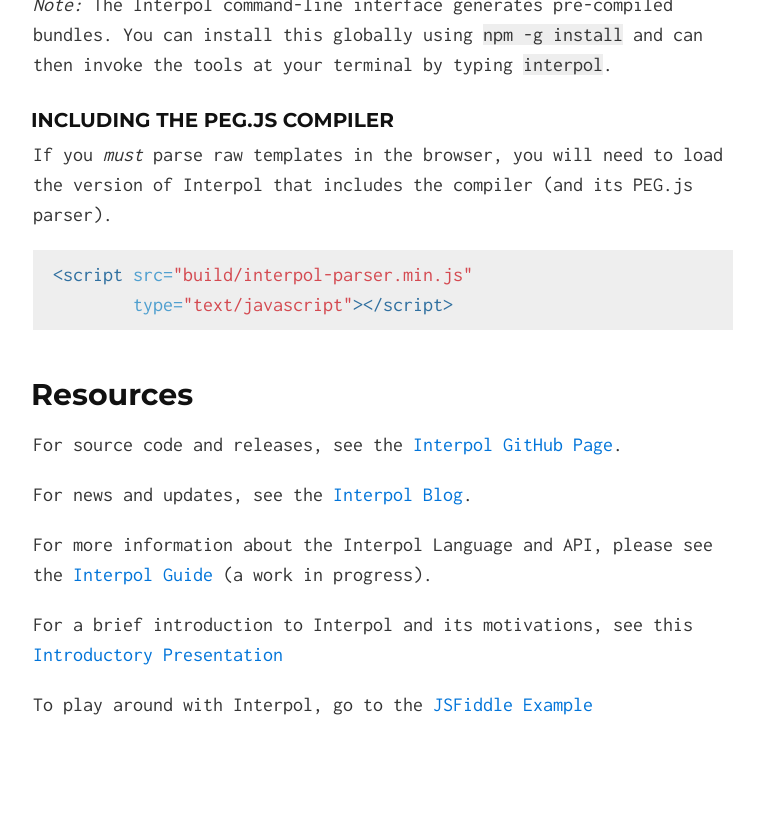
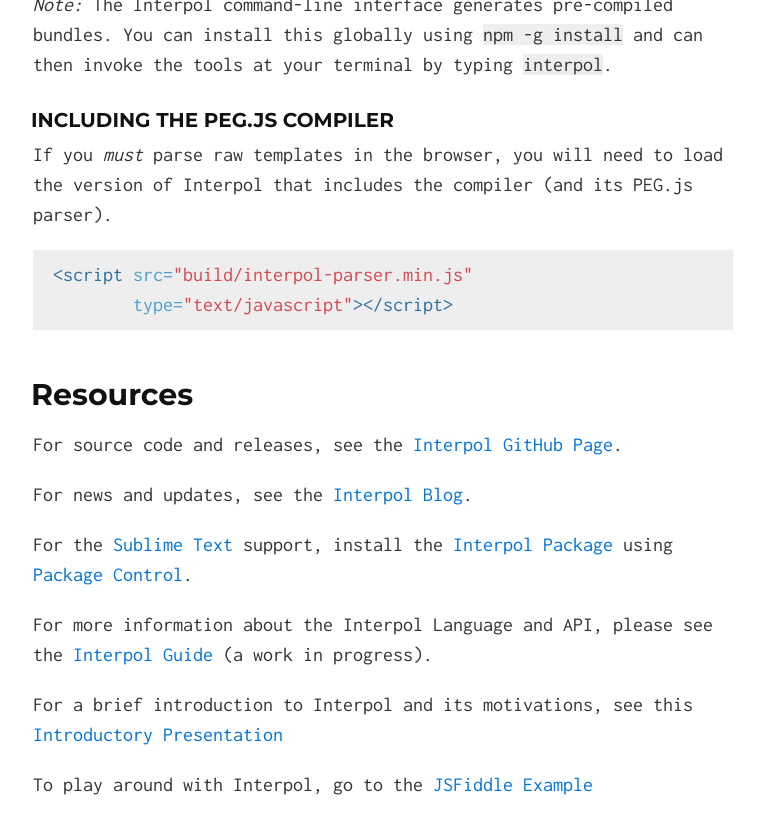
Before and after one commit to kode4food/interpol, a Jekyll site: the page built from index.md, in a window 1280 px wide and 900 px high, scrolled down 3870 px. Shown: the top 834 px of the window, without its empty margins (257-1021 px from the left). Built offline with Jekyll 4.4.1, drawn with Linux system fonts in a browser that asks for light colours; Markdown is read by kramdown in place of the engine named in the settings.

Commit message:
sublime package

```diff
--- a/index.md
+++ b/index.md
@@ -112,6 +112,8 @@
 
 For news and updates, see the [Interpol Blog](http://blog.interpoljs.io/).
 
+For the [Sublime Text](http://www.sublimetext.com/) support, install the [Interpol Package](https://packagecontrol.io/packages/Interpol) using [Package Control](https://packagecontrol.io/).
+
 For more information about the Interpol Language and API, please see the [Interpol Guide](http://interpoljs.io/guide/) (a work in progress).
 
 For a brief introduction to Interpol and its motivations, see this [Introductory Presentation](http://slid.es/kode4food/interpol-introduction)
```
